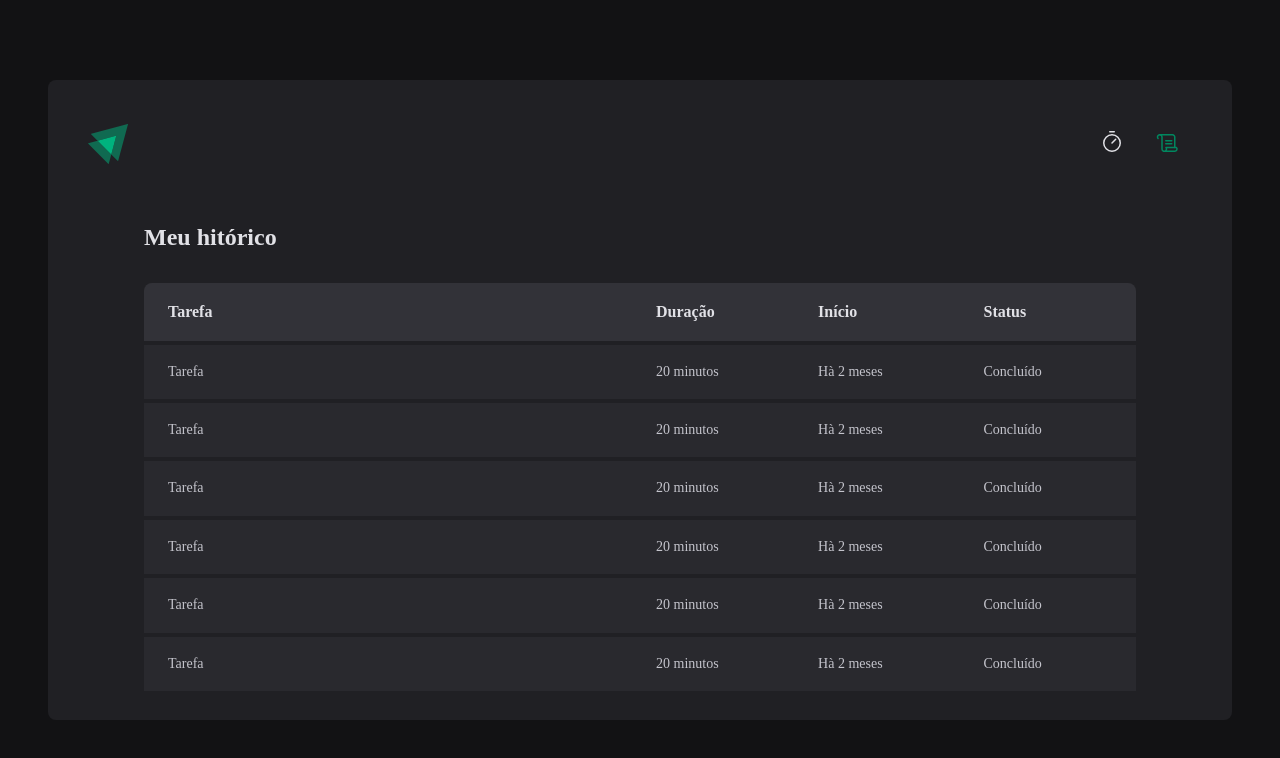
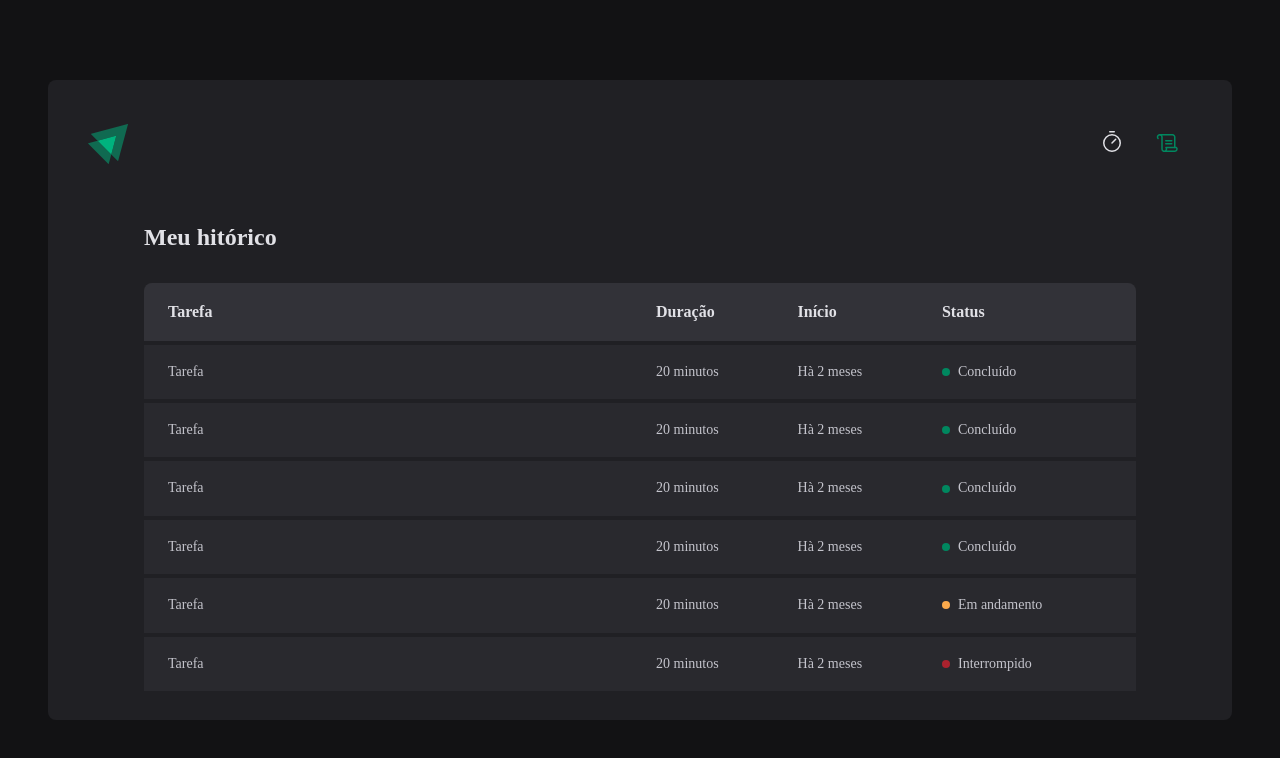
Before and after one commit to LidianeDiniz/02-ignite-timer, a React (Vite) app: page /history in a window 1280 px wide. Shown: the top 758 px of the page. Built offline with nearby package versions, Linux system fonts and the light colour scheme.

Commit message:
Components: Status

```diff
--- a/src/pages/History/index.tsx
+++ b/src/pages/History/index.tsx
@@ -1,4 +1,4 @@
-import { HistoryConatiner, HistoryList } from "./styles";
+import { HistoryConatiner, HistoryList, Status } from "./styles";
 
 export function History() {
   return (
@@ -21,42 +21,54 @@
               <td>Tarefa</td>
               <td>20 minutos</td>
               <td>Hà 2 meses</td>
-              <td>Concluído</td>
+              <td>
+                <Status statusColor={"green"}>Concluído</Status>
+              </td>
             </tr>
 
             <tr>
               <td>Tarefa</td>
               <td>20 minutos</td>
               <td>Hà 2 meses</td>
-              <td>Concluído</td>
+              <td>
+                <Status statusColor={"green"}>Concluído</Status>
+              </td>
             </tr>
 
             <tr>
               <td>Tarefa</td>
               <td>20 minutos</td>
               <td>Hà 2 meses</td>
-              <td>Concluído</td>
+              <td>
+                <Status statusColor={"green"}>Concluído</Status>
+              </td>
             </tr>
 
             <tr>
               <td>Tarefa</td>
               <td>20 minutos</td>
               <td>Hà 2 meses</td>
-              <td>Concluído</td>
+              <td>
+                <Status statusColor={"green"}>Concluído</Status>
+              </td>
             </tr>
 
             <tr>
               <td>Tarefa</td>
               <td>20 minutos</td>
               <td>Hà 2 meses</td>
-              <td>Concluído</td>
+              <td>
+                <Status statusColor={"yellow"}>Em andamento</Status>
+              </td>
             </tr>
 
             <tr>
               <td>Tarefa</td>
               <td>20 minutos</td>
               <td>Hà 2 meses</td>
-              <td>Concluído</td>
+              <td>
+                <Status statusColor={"red"}>Interrompido</Status>
+              </td>
             </tr>
           </tbody>
         </table>
--- a/src/pages/History/styles.ts
+++ b/src/pages/History/styles.ts
@@ -67,3 +67,27 @@
 
 }
 `;
+const STATUS_COLORS = {
+
+    yellow: 'yellow-500',
+    green: 'green-500',
+    red: 'red-500',
+} as const
+
+interface StatusProps {
+    statusColor:  keyof typeof STATUS_COLORS
+}
+
+export const Status = styled.span<StatusProps>`
+display: flex;
+align-items: center;
+gap: 0.5rem;
+
+&::before {
+    content: '';
+    width: 0.5rem;
+    height: 0.5rem;
+    border-radius: 50%;
+    background: ${(props) => props.theme[STATUS_COLORS[props.statusColor]]};
+}
+`;
```
